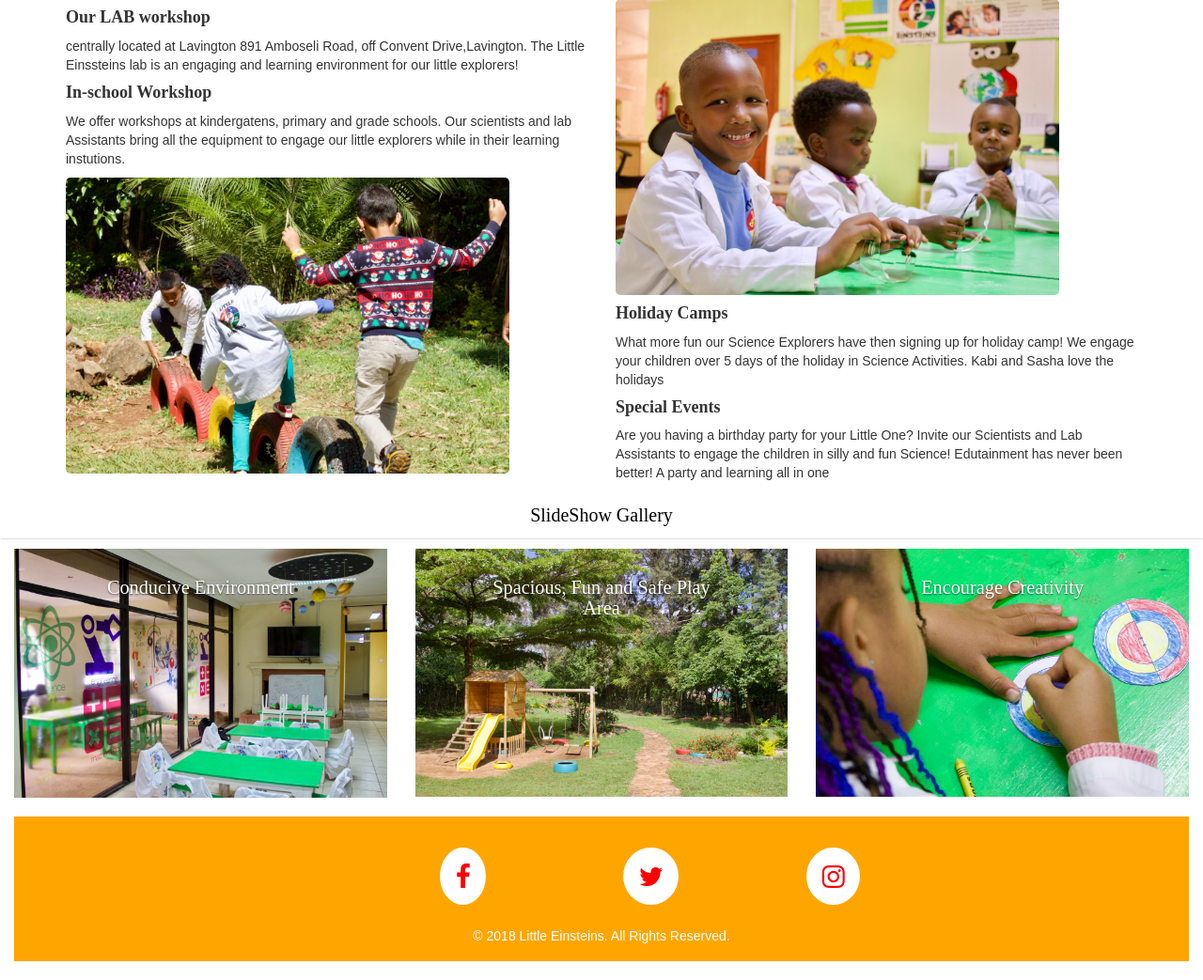
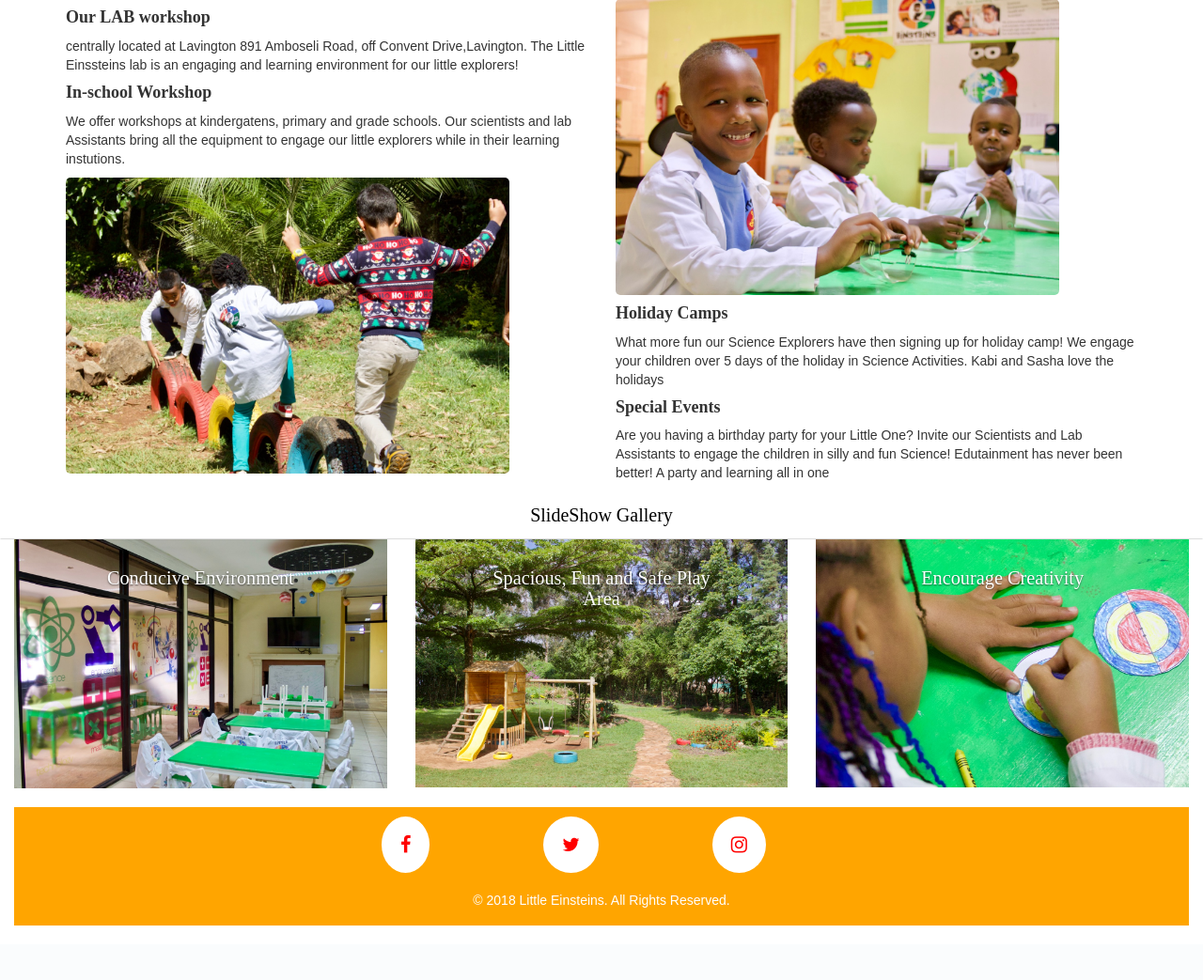
Before and after one commit to vincentmuya/Little-Einsteins, a Django app: page / in a window 1280 px wide. Shown: the part 1314-2357 px from the top of the page at 94% size. After the commit the page ends 2299 px from the top, so only its background shows below. Run offline with Django 3.2, Linux system fonts and the light colour scheme; some libraries are stand-ins or nearby versions; some web fonts are replaced.

Commit message:
finalized styling

```diff
--- a/app/templates/footer.html
+++ b/app/templates/footer.html
@@ -34,8 +34,8 @@
 
 }
 .fa{
-  padding: 10%;
-font-size: 200%;
+  padding: 20px;
+font-size: 20px;
 width: 30%;
 text-align: center;
 text-decoration: none;
@@ -76,25 +76,17 @@ border-radius: 50%;
                 <p><span class="glyphicon glyphicon-envelope"></span> 1634-00100, Nairobi</p>
               </div>
             </div> -->
-            <div class="col-md-4 m-b-30">
 
-          </div>
-            <div class="col-md-2 m-b-30">
-              <br>
-          <a href="https://web.facebook.com/littleeinsteinsEA/" target="_blank" class="fa fa-facebook"></a>
-          </div>
+        <div class="col-md-3">
 
-        <div class="col-md-2 m-b-30">
-          <br>
+        </div>
+
+            <a href="https://web.facebook.com/littleeinsteinsEA/" target="_blank" class="fa fa-facebook"></a>
+
           <a href="https://twitter.com/lileinsteinsedu" target="_blank" class="fa fa-twitter"></a>
-          </div>
-          <div class="col-md-2 m-b-30">
-            <br>
+
           <a href="https://www.instagram.com/littleeinsteinsedu/" target="_blank" class="fa fa-instagram"></a>
-            </div>
-            <div class="col-md-4 m-b-30">
 
-          </div>
 
           </div>
         </div>
--- a/app/templates/gallery.html
+++ b/app/templates/gallery.html
@@ -6,7 +6,7 @@
 
       <!-- Nav Tabs -->
       <ul class="nav nav-tabs nav-justified" role="tablist">
-        <li role="presentation" class="slide"><a href="#fastFoodMenu" aria-controls="fastFoodMenu" role="tab" data-toggle="tab">SlideShow Gallery</a></li>
+        <li role="presentation" class="showgallery"><a href="#fastFoodMenu" aria-controls="fastFoodMenu" role="tab" data-toggle="tab">SlideShow Gallery</a></li>
 
       </ul>
 
@@ -22,14 +22,12 @@
                     <h4 class="carousel-caption-body">Conducive Environment</h4>
                    </div>
                 </div>
-              <p></p>
                 <div class="col-md-4">
                   <img src="/static/img/IMG_5875.jpg" alt="Chicken Pizza">
                   <div class="carousel-caption">
                     <h4 class="carousel-caption-body">Spacious, Fun and Safe Play Area</h4>
                    </div>
                 </div>
-                <p></p>
                 <div class="col-md-4">
                   <img src="/static/img/IMG_5947.jpg" alt="Beef Pizza">
                   <div class="carousel-caption">
@@ -44,14 +42,12 @@
                     <h4 class="carousel-caption-body">Guidance and Assistance</h4>
                    </div>
                 </div>
-                <p></p>
                 <div class="col-md-4">
                   <img src="/static/img/IMG_6122.jpg" alt="Beef Pizza">
                   <div class="carousel-caption">
                     <h4 class="carousel-caption-body">Efficiently Equiped</h4>
                    </div>
                 </div>
-                <p></p>
                 <div class="col-md-4">
                   <img src="/static/img/IMG_6207.jpg" alt="Beef Pizza">
                   <div class="carousel-caption">
@@ -67,14 +63,12 @@
                     <h4 class="carousel-caption-body">Interpersonal Skills</h4>
                    </div>
                 </div>
-              <p></p>
                 <div class="col-md-4">
                   <img src="/static/img/IMG_5988.jpg" alt="Beef Pizza">
                   <div class="carousel-caption">
                     <h4 class="carousel-caption-body">Exands Growth</h4>
                    </div>
                 </div>
-                <p></p>
                 <div class="col-md-4">
                   <img src="/static/img/IMG_6112.jpg" alt="Beef Pizza">
                   <div class="carousel-caption">
@@ -82,7 +76,6 @@
                    </div>
                 </div>
               </div>
-          <br>
             </div>
           </div>
         </div>
@@ -93,6 +86,7 @@
 .item img {
 width: 100%;
 }
+
 @media screen and (max-width: 650px) {
 
 .tab-content, .dont{
```
